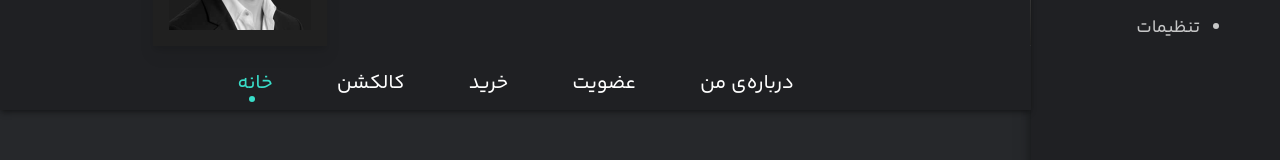
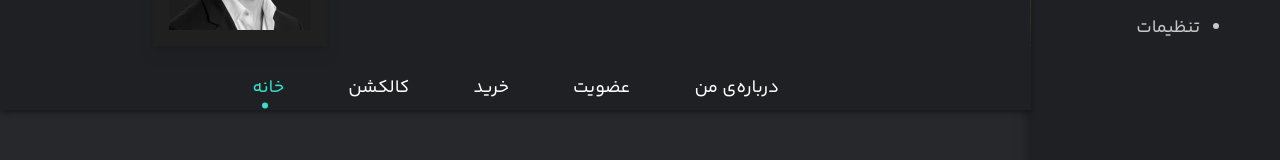
Before and after one commit to kolako54/shaya, a React (Vite) app: page /creator in a window 1280 px wide. Shown: the part 429-589 px from the top of the page. Built offline with nearby package versions, Linux system fonts and the light colour scheme.

Commit message:
refactor: refactor creator header navlinks

```diff
--- a/src/features/Creator/components/CreatorHeader.tsx
+++ b/src/features/Creator/components/CreatorHeader.tsx
@@ -1,5 +1,7 @@
 import { NavLink, useLocation } from "react-router-dom";
 import { twMerge } from "tailwind-merge";
+
+import { creatorHeaderLinks } from "../constants";
 
 export const CreatorHeader = () => {
   const { pathname } = useLocation();
@@ -22,66 +24,33 @@ export const CreatorHeader = () => {
           src="/images/profile-image.png"
           alt="profile-img"
         />
-
-        <ul className="custom-scroll">
-          <nav className="d-rtl flex justify-center gap-8 pb-2 text-lg  text-white *:transition-all *:duration-500 hover:*:text-button-color  sm:*:text-xl md:gap-16">
-            <NavLink className="group relative" to="#">
-              <li className="mb-1 text-nowrap">درباره‌ی من</li>
+        <nav className="custom-scroll">
+          <ul className="d-rtl flex justify-center gap-8 pb-2 md:gap-16 ">
+            {creatorHeaderLinks.map((link) => {
+              const isActive = pathname === link.path;
+              return (
+                <li key={link.label} className="group relative">
+                  <NavLink
+                    className={twMerge(
+                      "text-lg text-white  transition duration-500 hover:text-button-color ",
+                      isActive && "text-button-color",
+                    )}
+                    to={link.path}
+                  >
+                    {link.label}
+                  </NavLink>
                   <div
                     className={twMerge(
-                  "absolute bottom-0 right-1/2 size-[.4rem] hidden rounded-full transition-all duration-500 bg-button-color",
+                      "absolute bottom-0 right-1/2 translate-y-full size-[.4rem] hidden rounded-full transition-all duration-500 bg-button-color",
                       "group-hover:bg-button-color group-hover:block",
-                  pathname === "/creator/about" ? "block" : "",
+                      isActive && "block",
                     )}
                   />
-            </NavLink>
-            <NavLink className="group relative" to="#">
-              <li className="mb-1">عضویت</li>
-              <div
-                className={twMerge(
-                  "absolute bottom-0 right-1/2 size-[.4rem] hidden rounded-full transition-all duration-500 bg-button-color",
-                  "group-hover:bg-button-color group-hover:block",
-                  pathname === "/creator/membership" ? "block" : "",
-                )}
-              />
-            </NavLink>
-            <NavLink className="group relative " to="#">
-              <li className="mb-1">خرید</li>
-              <div
-                className={twMerge(
-                  "absolute bottom-0 right-1/2 size-[.4rem] hidden rounded-full transition-all duration-500 bg-button-color",
-                  "group-hover:bg-button-color group-hover:block",
-                  pathname === "/creator/shop" ? "block" : "",
-                )}
-              />
-            </NavLink>
-            <NavLink className="group relative" to="#">
-              <li className="mb-1">کالکشن</li>
-              <div
-                className={twMerge(
-                  "absolute bottom-0 right-1/2 size-[.4rem] hidden rounded-full transition-all duration-500 bg-button-color",
-                  "group-hover:bg-button-color group-hover:block",
-                  pathname === "/creator/collection" ? "block" : "",
-                )}
-              />
-            </NavLink>
-            <NavLink
-              className={({ isActive }) =>
-                twMerge("group relative", isActive ? " text-button-color" : "")
-              }
-              to="/creator"
-            >
-              <li className="mb-1">خانه</li>
-              <div
-                className={twMerge(
-                  "absolute bottom-0 right-1/2   size-[.4rem] rounded-full  bg-button-color",
-                  "group-hover:bg-button-color group-hover:block",
-                  pathname === "/creator" ? "block" : "hidden",
-                )}
-              />
-            </NavLink>
+                </li>
+              );
+            })}
+          </ul>
         </nav>
-        </ul>
       </div>
     </>
   );
--- /dev/null
+++ b/src/features/Creator/constants/index.ts
@@ -0,0 +1,22 @@
+export const creatorHeaderLinks = [
+  {
+    path: "/creator/about",
+    label: "درباره‌ی من",
+  },
+  {
+    path: "/creator/membership",
+    label: "عضویت",
+  },
+  {
+    path: "/creator/shop",
+    label: "خرید",
+  },
+  {
+    path: "/creator/collection",
+    label: "کالکشن",
+  },
+  {
+    path: "/creator",
+    label: "خانه",
+  },
+];
```
Lines whose indentation alone changed are shown as unchanged.
